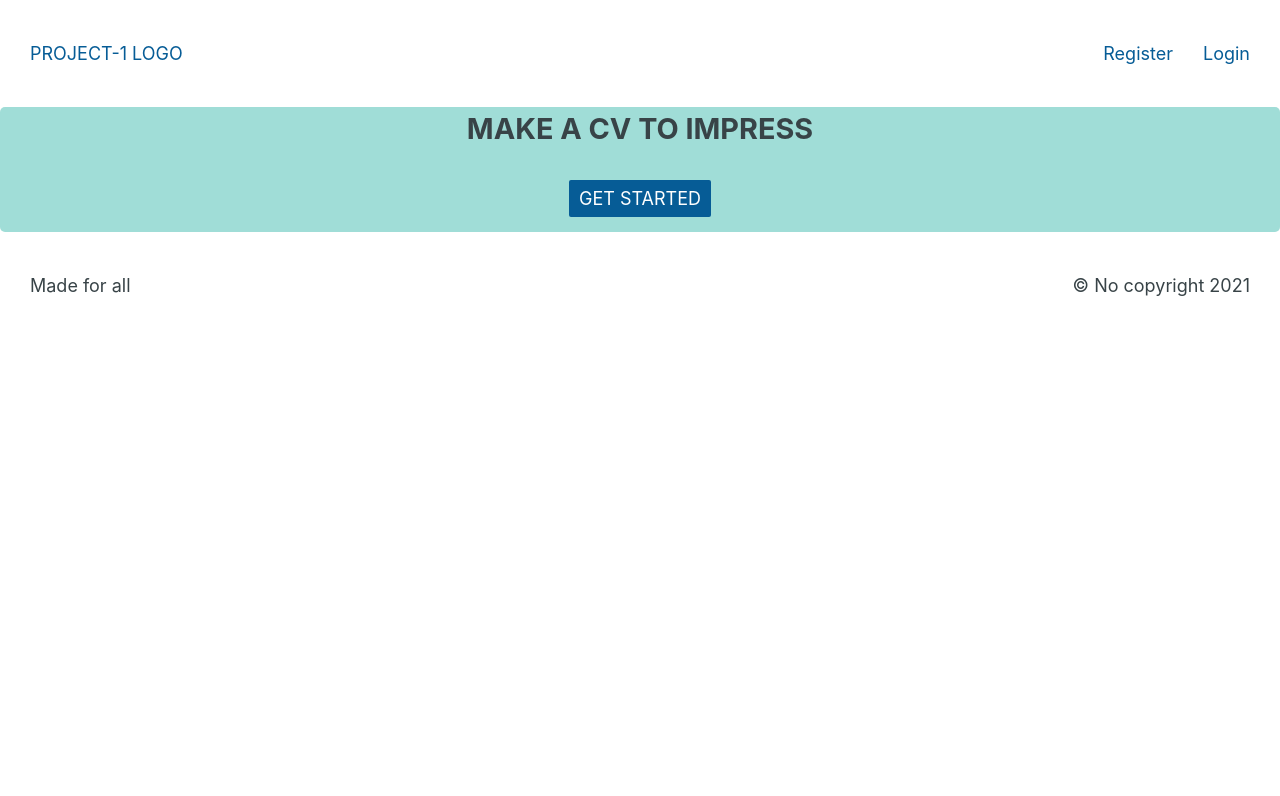
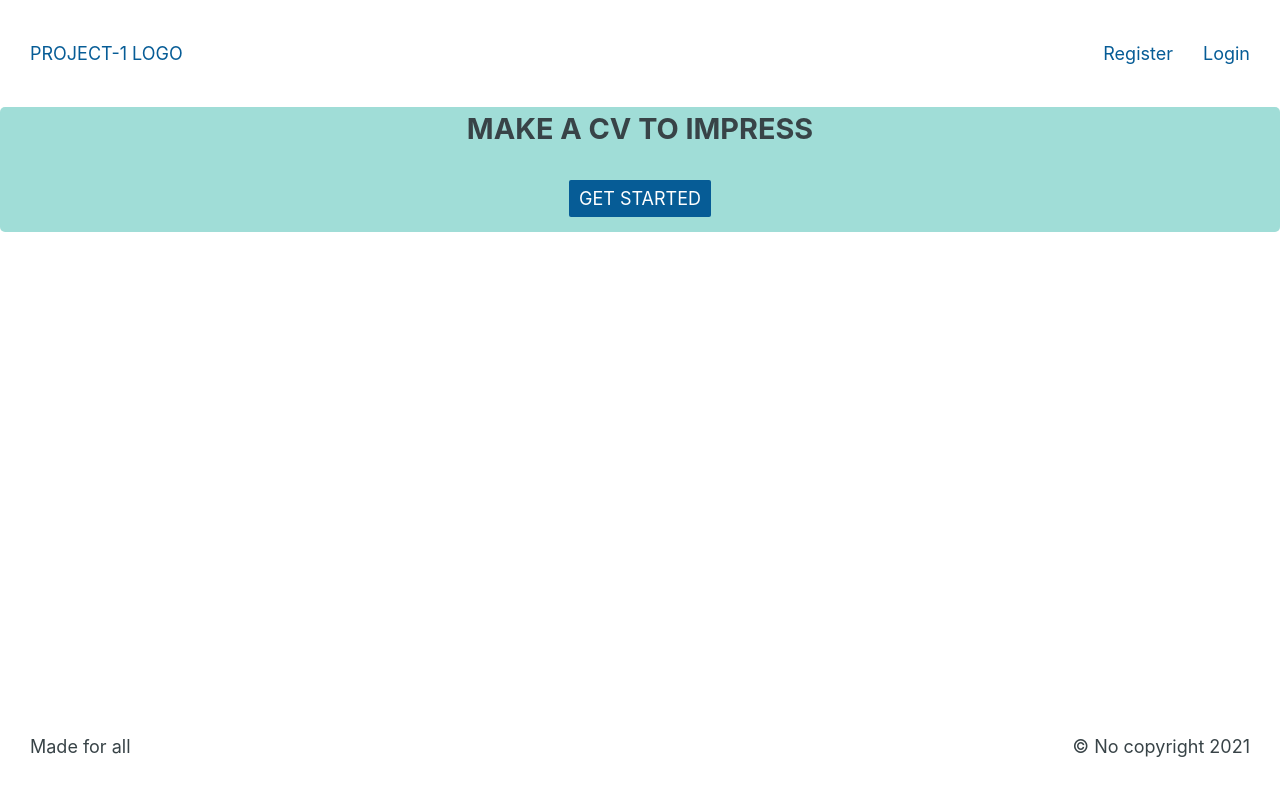
Before and after one commit to pyc4life/project-1, a React (Create React App) app in the folder client/: page / in a window 1280 px wide. Shown: the top 796 px of the page. Built offline with nearby package versions, Linux system fonts and the light colour scheme.

Commit message:
add MainLayout styles

```diff
--- a/client/src/components/Layouts/MainLayout/MainLayout.js
+++ b/client/src/components/Layouts/MainLayout/MainLayout.js
@@ -10,7 +10,9 @@ const MainLayout = ({
 }) => (
     <div className='site-wrapper'>
         <Navigation />
-        {children}
+        <section className='site-content'>
+            {children}
+        </section>
         <Footer />
     </div>
 );
--- a/client/src/components/Layouts/MainLayout/MainLayout.scss
+++ b/client/src/components/Layouts/MainLayout/MainLayout.scss
@@ -1,2 +1,10 @@
 .site-wrapper {
+	max-width: 80rem;
+	margin: auto;
+	display: flex;
+	flex-direction: column;
+
+	.site-content {
+		min-height: calc(100vh - (2 * 107px));
+	}
 }
```
